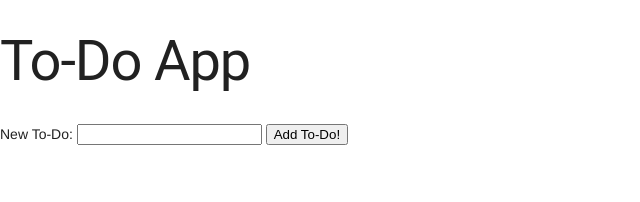
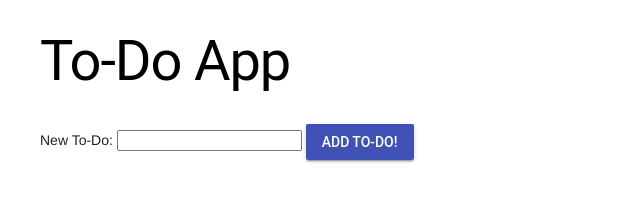
Before and after one commit to julsrodd/to-do-app, a plain HTML site: page index.html in a window 1280 px wide. Shown: the whole page, without its empty margins (0-640 px from the left). Drawn offline with nearby package versions, Linux system fonts and the light colour scheme.

Commit message:
Add modified files

```diff
--- a/index.html
+++ b/index.html
@@ -3,8 +3,12 @@
   <head>
     <meta name="viewport" content="width=device-width, initial-scale=1">
     <!-- Material Design Lite -->
-  <link rel="stylesheet" href="https://code.getmdl.io/1.3.0/material.grey-lime.min.css">
+  <link rel="stylesheet" href="https://code.getmdl.io/1.3.0/material.indigo-pink.min.css">
     <script defer src="https://code.getmdl.io/1.3.0/material.min.js"></script>
+
+    <!-- Custom Styles -->
+      <link rel="stylesheet" href="styles/todo.css">
+
     <title>To-Do App</title>
     </head>
     <body>
@@ -13,7 +17,9 @@
       <form id="addToDoForm">
         <label for="newToDoText">New To-Do:</label>
         <input type="text" id="newToDoText">
-        <button type="submit">Add To-Do!</button>
+        <button class="mdl-button mdl-js-button mdl-button--raised mdl-button--colored">
+          Add To-Do!
+        </button>
         </form>
 
         <ul id="toDoList">
```
